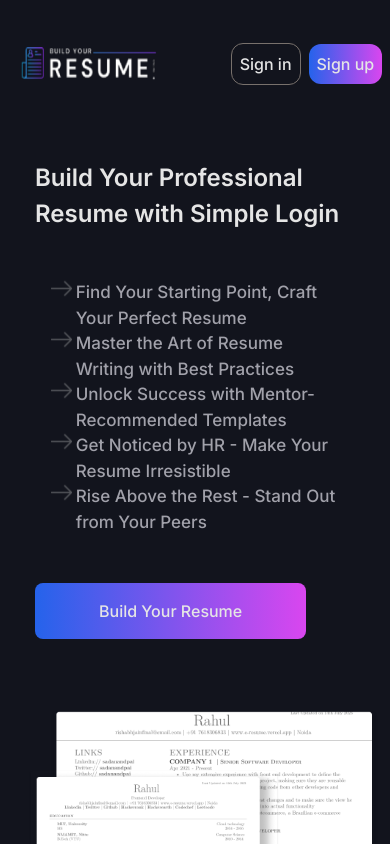
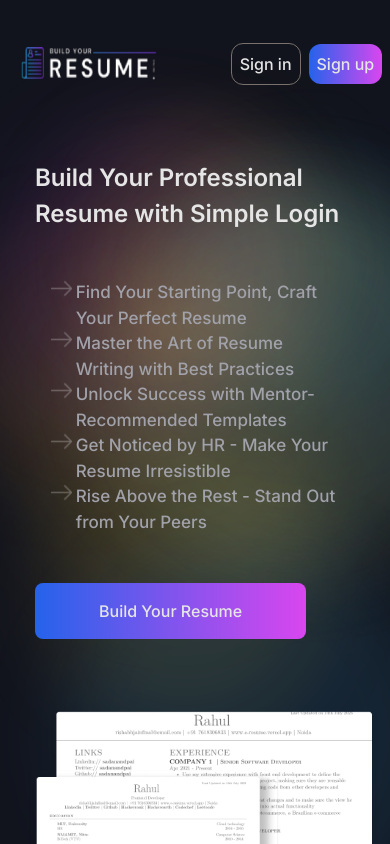
Before and after one commit to rishi23root/buildYourResume, a Next.js app: page / in a window 390 px wide. Shown: the top 844 px of the page. Built offline with nearby package versions, Linux system fonts and the light colour scheme.

Commit message:
responsive finalized fix bg

```diff
--- a/src/app/layout.tsx
+++ b/src/app/layout.tsx
@@ -38,7 +38,7 @@ export default function RootLayout({
           "relative"
         )}
       >
-        {/* <NoSSR>
+        <NoSSR>
           <BubbleUnderlay
             className={clsx(
               "fixed",
@@ -49,7 +49,7 @@ export default function RootLayout({
               "select-none"
             )}
           />
-        </NoSSR> */}
+        </NoSSR>
         {children}
       </body>
     </html>
```
